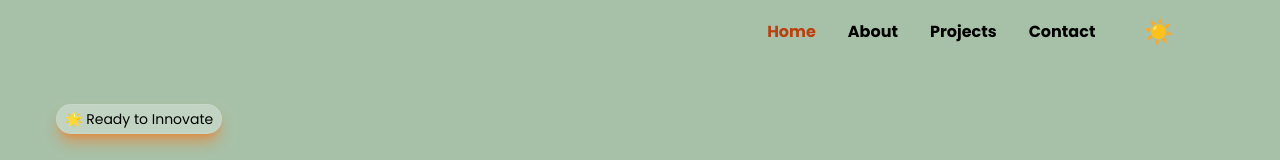
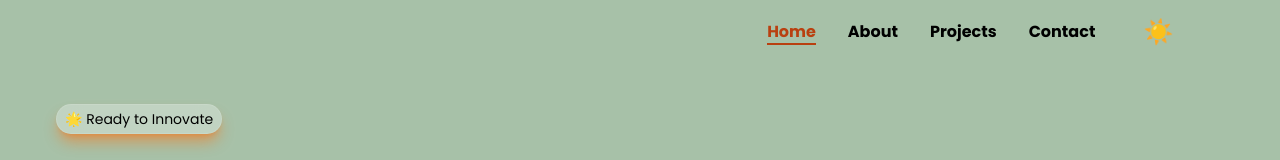
Before and after one commit to jasna18/vue-portfolio-new, a Vue app in the folder portfolio-new/: page / in a window 1280 px wide. Shown: the top 160 px of the page. Built offline with nearby package versions, Linux system fonts and the light colour scheme.

Commit message:
chnaged links to active links

```diff
--- a/portfolio-new/src/components/Page/PageHeader.vue
+++ b/portfolio-new/src/components/Page/PageHeader.vue
@@ -3,52 +3,87 @@
     <header
       :class="headerClass"
       :style="{ backgroundColor: darkMode ? '#111827' : '#A7C1A8' }"
-class="fixed top-0 w-full z-10  transition-colors duration-500">
-<div class="w-full flex justify-between mx-auto z-50 pl-4
-              md:w-5/6 md:max-w-7xl h-16
-    md:mx-auto /* 🌟 RE-ADDED CENTERING 🌟 */">
+      class="fixed top-0 w-full z-10 transition-colors duration-500"
+    >
+      <div class="w-full flex justify-between mx-auto pl-4
+                  md:w-5/6 md:max-w-7xl h-16 md:mx-auto">
 
-  <nav
-  class="flex justify-between items-center py-3 lg:py-3 w-full"
-  :class="{'scrolled-nav' :isScrolled }">
-    <!-- Mobile menu button -->
+        <nav class="flex justify-between items-center py-3 lg:py-3 w-full"
+             :class="{ 'scrolled-nav': isScrolled }">
+
+          <!-- Mobile menu -->
           <button class="text-2xl md:hidden" @click="toggleMenu">☰</button>
-    <!-- Navbar links -->
-    <ul class="font-bold"
+
+          <!-- Nav links -->
+          <ul
+            class="font-bold"
             :class="[
               menuOpen ? 'flex' : 'hidden',
               'md:flex flex-col md:flex-row gap-4 md:gap-8 absolute md:static top-14 p-4 md:p-0 shadow md:shadow-none ml-auto mr-0 md:ml-auto md:mr-8'
-      ]">
-        <li><a href="/" @click="closeMenu" class="font-bold" :class="[isActive('/') ? 'active-link' : '', darkMode ? 'text-white' : 'text-black']">Home</a></li>
-      <li><a href="/about" @click="closeMenu" class="font-bold" :class="[isActive('/about') ? 'active-link' : '', darkMode ? 'text-white' : 'text-black']">About</a></li>
-      <li><a href="#projects" @click="closeMenu" class="font-bold" :class="[isActive('#projects') ? 'active-link' : '', darkMode ? 'text-white' : 'text-black']">Projects</a></li>
-      <li><a href="#contact" @click="closeMenu" class="font-bold" :class="[isActive('#contact') ? 'active-link' : '', darkMode ? 'text-white' : 'text-black']">Contact</a></li>
+            ]"
+          >
+            <li><a href="#home" @click="setActive('home')" :class="linkClass('home')">Home</a></li>
+            <li><a href="#about" @click="setActive('about')" :class="linkClass('about')">About</a></li>
+            <li><a href="#projects" @click="setActive('projects')" :class="linkClass('projects')">Projects</a></li>
+            <li><a href="#contact" @click="setActive('contact')" :class="linkClass('contact')">Contact</a></li>
           </ul>
 
           <!-- Dark Mode Toggle -->
           <button @click="toggleDark" class="ml-4 text-2xl">
             {{ darkMode ? "🌙" : "☀️" }}
           </button>
+
         </nav>
       </div>
     </header>
   </div>
 </template>
-
 <script setup>
 import { menuOpen, toggleMenu, closeMenu, darkMode, toggleDark } from '../../data/darkMode.js';
-import { ref, onMounted,computed,onBeforeMount} from "vue";
+import { ref, onMounted, computed } from "vue";
+
 const isScrolled = ref(false);
 
-const isActive = (path) => {
-  if (path === '/') {
-    return window.location.pathname === '/' || window.location.pathname === '';
+// Track active nav link
+const activeSection = ref("home");
+
+// Click Case
+const setActive = (section) => {
+  activeSection.value = section;
+  closeMenu();
+};
+
+// Apply active class
+const linkClass = (section) => {
+  return [
+    "font-bold",
+    darkMode ? "text-white" : "text-black",
+    activeSection.value === section ? "active-link" : ""
+  ];
+};
+
+// Scroll Case — Scroll Spy
+onMounted(() => {
+  const sections = document.querySelectorAll("section");
+
+  const observer = new IntersectionObserver(
+    (entries) => {
+      entries.forEach((entry) => {
+        if (entry.isIntersecting) {
+          activeSection.value = entry.target.id;
         }
-  if (path.startsWith('#')) {
-    return window.location.hash === path;
-  }
-  return window.location.pathname === path;
-};
+      });
+    },
+    { threshold: 0.5 }
+  );
+
+  sections.forEach((sec) => observer.observe(sec));
+
+  // Sticky header watcher
+  window.addEventListener("scroll", () => {
+    isScrolled.value = window.scrollY > 80;
+  });
+});
 
 const headerClass = computed(() => ({
   "sm:bg-transparent": !isScrolled.value,
@@ -57,33 +92,24 @@ const headerClass = computed(() => ({
   "shadow-md": isScrolled.value,
   "sm:py-2": isScrolled.value,
 }));
-const handleScroll = () => {
-  isScrolled.value = window.scrollY > 80;
-};
-onMounted(() => {
-  window.addEventListener("scroll", handleScroll);
-});
-onBeforeMount(() => {
-  window.removeEventListener("scroll", handleScroll);
-});
-
-
 </script>
-
 <style>
 nav a {
-  color:black;
-  transition: color 0.3s ease;
-}
-nav.scrolled-nav a{
-  color:black !important;
-}
-nav a.active-link {
-  color: #b94010; /* Tailwind's indigo-600 */
-  font-weight: bold;
-}
-nav.scrolled-nav a.active-link {
-  color:#e04318 !important;
+  color: black;
+  transition: 0.3s;
 }
 
+nav.scrolled-nav a {
+  color: black !important;
+}
+
+nav a.active-link {
+  color: #b94010;
+  border-bottom: 2px solid #b94010;
+}
+
+nav.scrolled-nav a.active-link {
+  color: #e04318 !important;
+  border-bottom: 2px solid #e04318;
+}
 </style>
```
Lines whose indentation alone changed are shown as unchanged.
